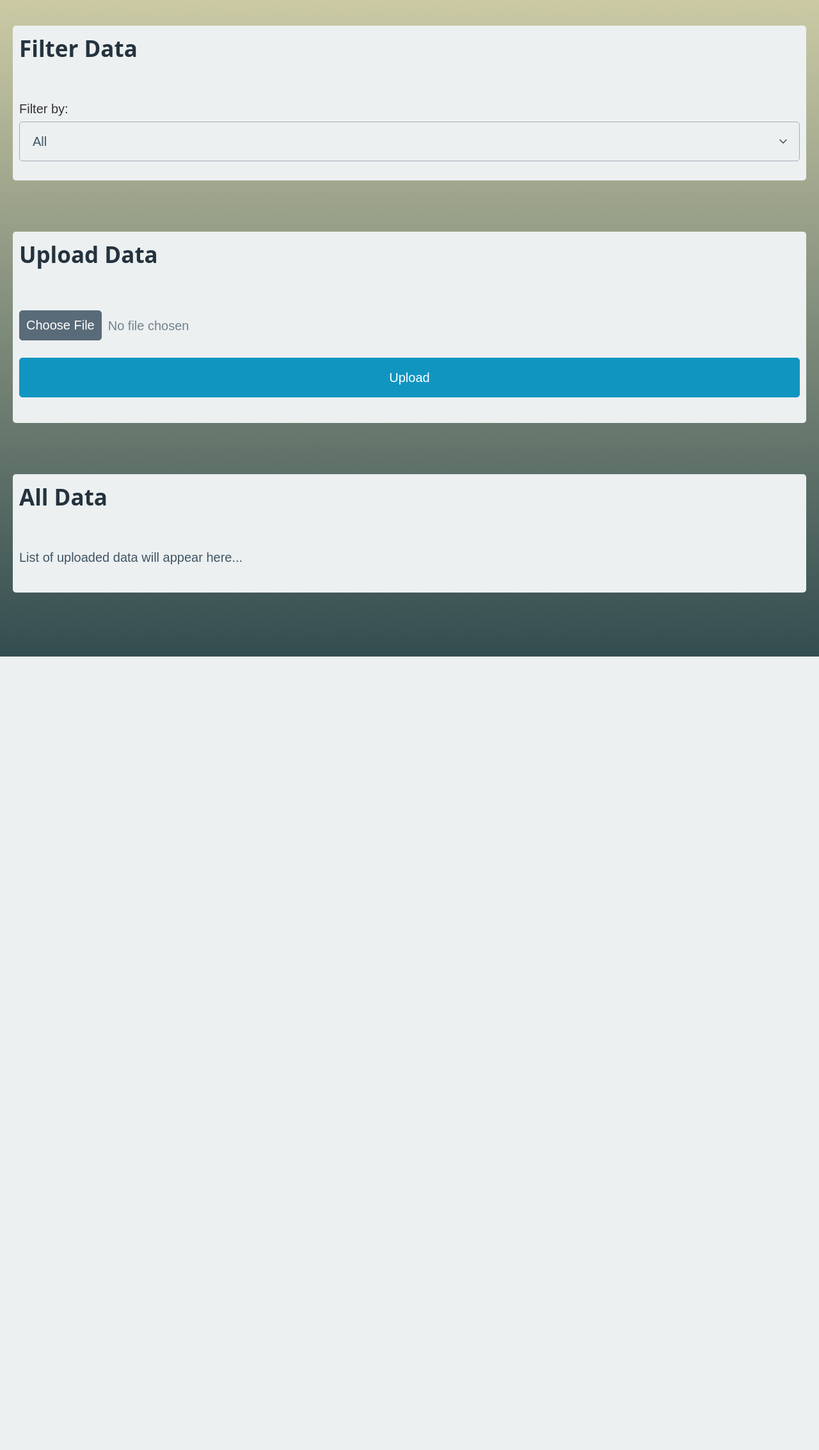
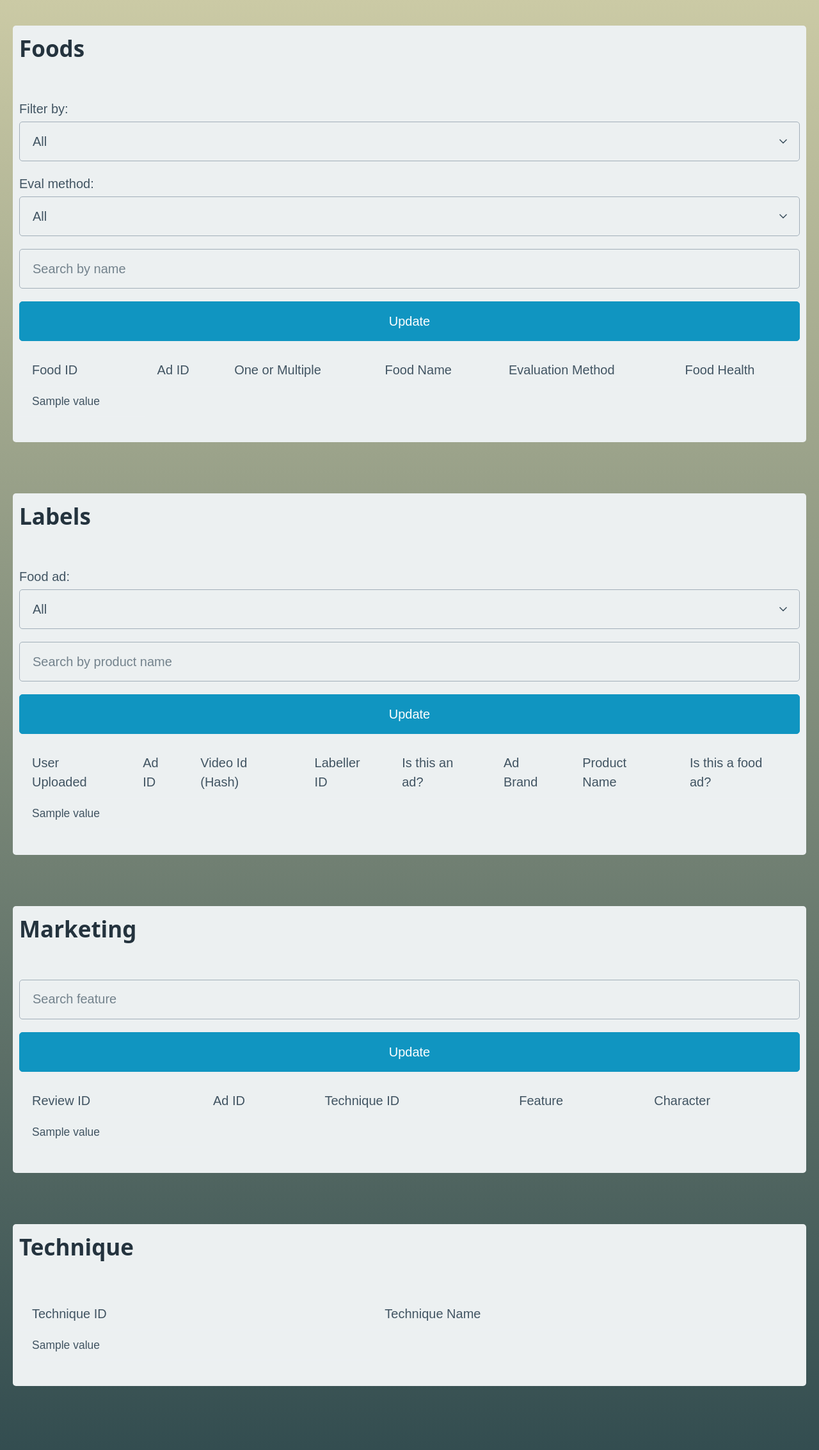
Before and after one commit to inaralalani/cpsc471-g24, a Django app: template Webpage/webpage/templates/researchers data.html in a window 1280 px wide. Shown: the whole page at 64% size. Before the commit the page ends 1026 px from the top, so only its background shows below. Run offline with Django 5.2, Linux system fonts and the light colour scheme; the template is opened without the code that fills it: most values are stand-ins (such as "Sample title", 1, 10 or a date in 2020).

Commit message:
Data backend
can now view data and manipulate what you view

```diff
--- a/Webpage/webpage/templates/labelers dashboard.html
+++ b/Webpage/webpage/templates/labelers dashboard.html
@@ -111,8 +111,10 @@
                         <label for="no">No</label>
                     </div>
                     <div class="question">
-                        <label for="product-name">What product/brand is being advertised?</label>
+                        <label for="product-name">What product is being advertised?</label>
                         <input type="text" id="product-name" name="product-name">
+                        <label for="brand-name">What brand is being advertised?</label>
+                        <input type="text" id="brand-name" name="brand-name">
                     </div>
                     <div class="marketing-techniques">
                         <!-- Repeat these blocks for each technique -->
--- a/Webpage/webpage/templates/researchers data.html
+++ b/Webpage/webpage/templates/researchers data.html
@@ -12,13 +12,7 @@
             color: #333;
             padding: 20px;
         }
-        .upload-section {
-            margin-top: 20px;
-            background-color: #ecf0f1;
-            padding: 10px;
-            border-radius: 5px;
-        }
-        .data-management {
+        .section {
             margin-top: 20px;
             background-color: #ecf0f1;
             padding: 10px;
@@ -27,31 +21,124 @@
     </style>
 </head>
 <body>
-    <section class="data-management">
-        <h2>Filter Data</h2>
+    <form method="post">{% csrf_token %}
+    <!-- Foods Tab -->
+    <section class="section">
+
+            <h2>Foods</h2>
         <div>
-            <label for="filter">Filter by:</label>
-            <select id="filter">
+            <label for="food-filter">Filter by:</label>
+            <select id="food-filter" name="food-filter">
                 <option value="all">All</option>
-                <option value="recent">Most Recent</option>
-                <option value="oldest">Oldest</option>
+                <option value="healthy">Healthy</option>
+                <option value="unhealthy">Unhealthy</option>
             </select>
+            <label for="food-eval">Eval method:</label>
+            <select id="food-eval" name="food-eval">
+                <option value="all">All</option>
+                <option value="healthcan">Health Canada</option>
+                <option value="uoft">U of T</option>
+                <option value="limited">Limited</option>
+            </select>
+            <input type="text" id="food-name" name="food-name" placeholder="Search by name">
+            <button type="submit" class="submit-btn">Update</button>
         </div>
+        <table>
+            <tr>
+                <th>Food ID</th>
+                <th>Ad ID</th>
+                <th>One or Multiple</th>
+                <th>Food Name</th>
+                <th>Evaluation Method</th>
+                <th>Food Health</th>
+            </tr>
+            {% for data in food %}
+            <tr>
+                {% for value in data %}
+                    <td>{{value}}</td>
+                {% endfor %}
+            </tr>
+            {% endfor %}
+        </table>
     </section>
 
-    <section class="upload-section">
-        <h2>Upload Data</h2>
-        <form action="upload.php" method="post" enctype="multipart/form-data">
-            <input type="file" name="dataFile" id="dataFile">
-            <button type="submit">Upload</button>
-        </form>
+    <!-- Labels Tab -->
+    <section class="section">
+        <h2>Labels</h2>
+        <div>
+            <label for="label-filter">Food ad:</label>
+            <select id="label-filter" name="label-filter">
+                <option value="all">All</option>
+                <option value="yes">Yes</option>
+                <option value="no">No</option>
+            </select>
+            <input type="text" id="product-name" name="product-name" placeholder="Search by product name">
+        </div>
+            <button type="submit" class="submit-btn">Update</button>
+        <table>
+            <tr>
+                <th>User Uploaded</th>
+                <th>Ad ID</th>
+                <th>Video Id (Hash)</th>
+                <th>Labeller ID</th>
+                <th>Is this an ad?</th>
+                <th>Ad Brand</th>
+                <th>Product Name</th>
+                <th>Is this a food ad?</th>
+            </tr>
+            {% for data in label %}
+            <tr>
+                {% for value in data %}
+                    <td>{{value}}</td>
+                {% endfor %}
+            </tr>
+            {% endfor %}
+        </table>
     </section>
 
-    <section class="data-management">
-        <h2>All Data</h2>
-        <div id="data-list">
-            <p>List of uploaded data will appear here...</p>
+    <!-- Marketing Tab -->
+    <section class="section">
+        <h2>Marketing</h2>
+        <div>
+            <input type="text" id="marketing-feature" name="marketing-feature" placeholder="Search feature">
         </div>
+        <button type="submit" class="submit-btn">Update</button>
+        <table>
+            <tr>
+                <th>Review ID</th>
+                <th>Ad ID</th>
+                <th>Technique ID</th>
+                <th>Feature</th>
+                <th>Character</th>
+            </tr>
+        {% for data in market %}
+
+            <tr>
+                {% for value in data %}
+                    <td>{{value}}</td>
+                {% endfor %}
+            </tr>
+            {% endfor %}
+        </table>
     </section>
+    <!-- Technique Tab -->
+    <section class="section">
+        <h2>Technique</h2>
+        <table>
+            <tr>
+                <th>Technique ID</th>
+                <th>Technique Name</th>
+            </tr>
+        {% for data in technique %}
+
+            <tr>
+                {% for value in data %}
+                    <td>{{value}}</td>
+                {% endfor %}
+            </tr>
+            {% endfor %}
+        </table>
+    </section>
+    </form>
 </body>
 </html>
--- a/Webpage/webpage/webpage/testy.py
+++ b/Webpage/webpage/webpage/testy.py
@@ -2,4 +2,4 @@ import duckdb
 import numpy
 db = duckdb.connect('m2kdashboard.db')
 print(db.sql("SHOW ALL TABLES"))
-print(db.sql("SELECT * FROM Techniques"))
+print(db.sql("SHOW Techniques"))
```
Also changed, not shown: Webpage/webpage/webpage/views.py (+113 -2 lines).
